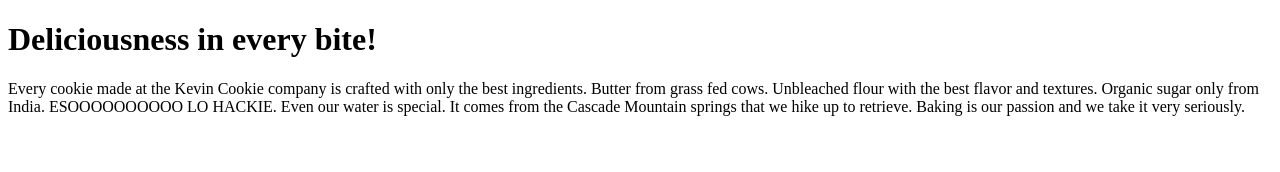
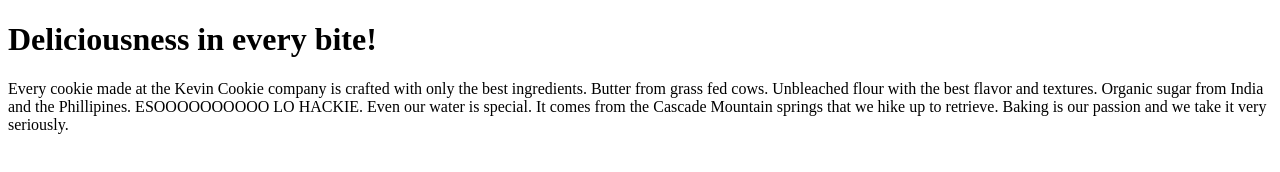
Before and after one commit to simonhoyoscastro/CookieCompanyExmple, a plain HTML site: page index.htm in a window 1280 px wide. Drawn offline with Linux system fonts and the light colour scheme.

Commit message:
Update index.htm

```diff
--- a/index.htm
+++ b/index.htm
@@ -4,7 +4,7 @@
 
 <h1>Deliciousness in every bite!</h1>
 
-<p>Every cookie made at the Kevin Cookie company is crafted with only the best ingredients. Butter from grass fed cows. Unbleached flour with the best flavor and textures. Organic sugar only from India. ESOOOOOOOOOO LO HACKIE. Even our water is special. It comes from the Cascade Mountain springs that we hike up to retrieve. Baking is our passion and we take it very seriously.</p>
+<p>Every cookie made at the Kevin Cookie company is crafted with only the best ingredients. Butter from grass fed cows. Unbleached flour with the best flavor and textures. Organic sugar from India and the Phillipines. ESOOOOOOOOOO LO HACKIE. Even our water is special. It comes from the Cascade Mountain springs that we hike up to retrieve. Baking is our passion and we take it very seriously.</p>
 
 </body>
 </html>
```
